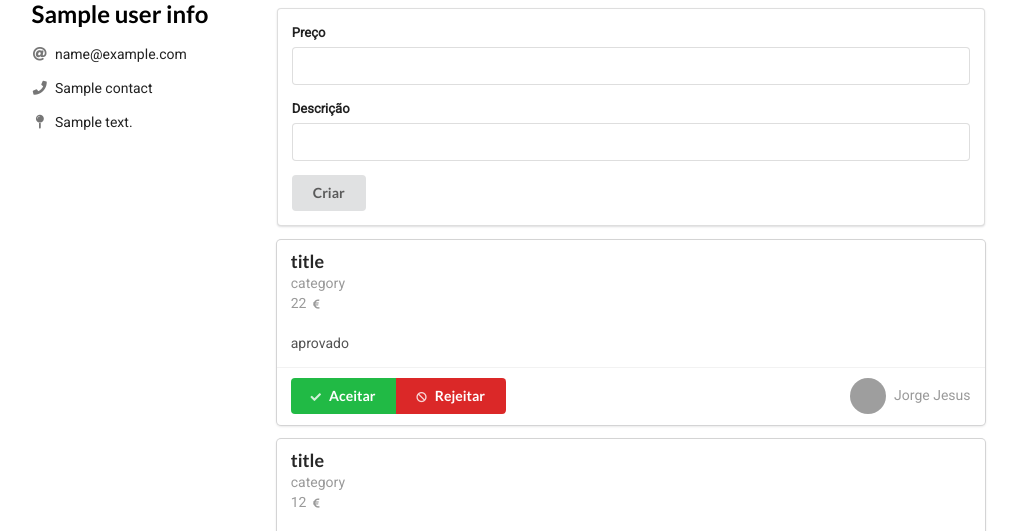
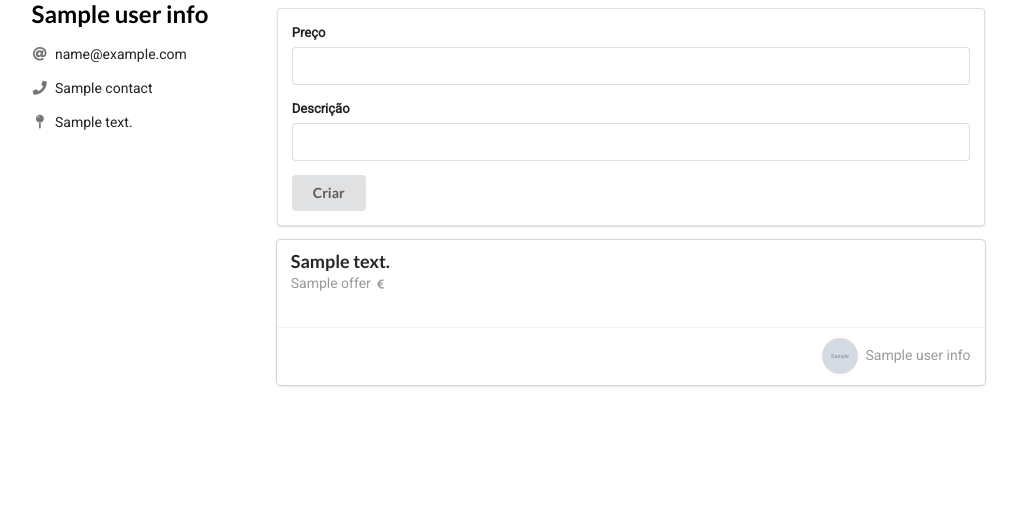
Before and after one commit to makeorbreak-io/biscates, a Flask app: template templates/task.html in a window 1280 px wide. Shown: the part 339-870 px from the top of the page, without its empty margins (132-1149 px from the left). Run offline with Flask 2, Linux system fonts and the light colour scheme; the template is opened without the code that fills it: values that come from a table or form of the project are taken from there, most other values are stand-ins (such as "Sample title", 1, 10 or a date in 2020); grey boxes marked "Sample" are stand-in pictures; parts of the project's set-up code (start-up, migrations or seed data) failed here and were passed over; some libraries are stand-ins or nearby versions; grey boxes are pictures that could not be loaded.

Commit message:
task update

```diff
--- a/app.py
+++ b/app.py
@@ -84,7 +84,10 @@ def task(task_id):
     id = float(task_id)
     task = get_task(id)
     task.user_info = get_user_by_id(task.user)
-    return render_template("task.html", task=task, newproposal_form=newproposal_form)
+    proposals = get_proposals(task_id)
+    for proposal in proposals:
+        proposal.user_info = get_user_by_id(proposal.user)
+    return render_template("task.html", task=task, newproposal_form=newproposal_form, proposals=proposals, session=session)
 
 
 @app.route("/profile/<user_id>")
--- a/controllers/task_controller.py
+++ b/controllers/task_controller.py
@@ -20,6 +20,7 @@ def get_user_tasks(user_id):
 
 def get_task_rating(id):
     rating = Ratings.query.filter_by(task=id).first()
+    return rating
 
 def get_task(id):
     task = Tasks.query.get(id)
@@ -30,6 +31,10 @@ def validate_login(email, password):
     if user and user.email == email and user.password == password:
         return user.id
     return None
+
+def get_proposals(task_id):
+    proposals = Proposals.query.filter_by(task=task_id).all()
+    return proposals
 
 def updateProposal(proposalID, type):
 
--- a/models.py
+++ b/models.py
@@ -93,4 +93,4 @@ class Proposals(db.Model):
         self.task = task
 
     def __repr__(self):
-        return '<id {}>'.format(self.id)
+        return '<id {} user {} offer {} description {} accepted {} task {}>'.format(self.id, self.user, self.offer, self.description, self.accepted, self.task)
--- a/templates/task.html
+++ b/templates/task.html
@@ -42,66 +42,53 @@
 </div>
 <br/>
 <div class="ui row">
+
+  {% if session['id'] != task.user %}
     <h2>Proposta</h2>
     <div class="ui segment">
-
         <form id="newproposal_form" class="ui form" method="POST" action="/proposal">
             {{ newproposal_form.csrf_token }}
             <div class="field" hidden>
                 {{ newproposal_form.user.label }} {{ newproposal_form.user(value=123456) }}
             </div>
-
             <div class="field">
                 {{ newproposal_form.offer.label }} {{ newproposal_form.offer(size=5) }}
             </div>
-
             <div class="field">
                 {{ newproposal_form.description.label }} {{ newproposal_form.description(size=200) }}
             </div>
-
             <div class="field" hidden>
                 {{ newproposal_form.task_id.label }} {{newproposal_form.task_id(value=task.id)}}
             </div>
-
             <div class="field" hidden>
                 {{ newproposal_form.type.label }} {{ newproposal_form.type(value='create') }}
             </div>
+            <input type="submit" value="Criar" class="ui button" />
+        </form>
+    </div>
+    {% endif %}
 
-            <input type="submit" value="Criar" class="ui button" />
-
-        </form>
-
-
-    </div>
-    {% set tasks = [
-    ["title","category","aprovado","Jorge Jesus","http://www2.pictures.zimbio.com/gi/Real+Madrid+CF+v+Sporting+Clube+de+Portugal+QSMFTsZhHuml.jpg","22"]
-    ,["title","category","aprovado","Jorge Jesus","http://www2.pictures.zimbio.com/gi/Real+Madrid+CF+v+Sporting+Clube+de+Portugal+QSMFTsZhHuml.jpg","12"]
-    ,["title","category","aprovado","Jorge Jesus","http://www2.pictures.zimbio.com/gi/Real+Madrid+CF+v+Sporting+Clube+de+Portugal+QSMFTsZhHuml.jpg","6"]
-    ,["title","category","aprovado","Jorge Jesus","http://www2.pictures.zimbio.com/gi/Real+Madrid+CF+v+Sporting+Clube+de+Portugal+QSMFTsZhHuml.jpg","8"]
-
-    ]
-    %}
-    {% for task in tasks %}
-
+    {% for proposal in proposals %}
     <div class="ui fluid card ">
         <div class="content">
-            <div class="header">{{task[0]}}</div>
+            <div class="header">{{proposal.description}}</div>
             <div class="meta">
-                <span class="category">{{task[1]}}</span>
-                <br>
-                <span class="category"> {{task[5]}}  <i class="small euro sign icon"> </i></span>
+                <span class="category"> {{proposal.offer}}  <i class="small euro sign icon"> </i></span>
             </div>
             <br>
             <div class="description">
-                <p>{{task[2]}}</p>
+              {% if proposal.accepted == true %}
+                <p>Proposta Aceite!</p>
+              {% endif %}
             </div>
         </div>
 
         <div class="extra content">
             <div class="right floated author">
-                <img class="ui  avatar big image" src={{task[4]}}> {{task[3]}}
+                <img class="ui  avatar big image" src={{proposal.user_info.photo}}> {{proposal.user_info.name}}
             </div>
 
+            {% if session['id'] == task.user %}
             <div class="left ui buttons">
                 <button class="ui positive button">
                     <i class="small check icon"> </i>
@@ -113,6 +100,8 @@
                     Rejeitar
                 </button>
             </div>
+            {% endif %}
+
         </div>
     </div>
     {% endfor %}
```
